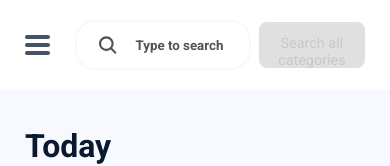
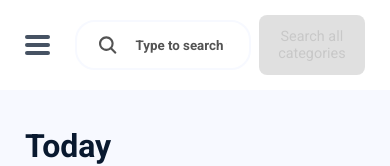
Before and after one commit to floriankulig/testiply, a Next.js app: page /store in a window 390 px wide. Shown: the top 166 px of the page. Built offline with nearby package versions, Linux system fonts and the light colour scheme.

Commit message:
fixed search button on Mobile

```diff
--- a/src/components/layouts/header/Searchbar.tsx
+++ b/src/components/layouts/header/Searchbar.tsx
@@ -96,7 +96,7 @@ export const Searchbar: React.FC = () => {
                     <MdClear />
                 </div>}
             </StyledSearchbar>
-            <Button style={{ height: "46px" }} disabled={!query} bold={!!query}>Search all categories</Button>
+            <Button style={{ minHeight: "46px" }} disabled={!query} bold={!!query}>Search all categories</Button>
         </>
     )
 }
```
